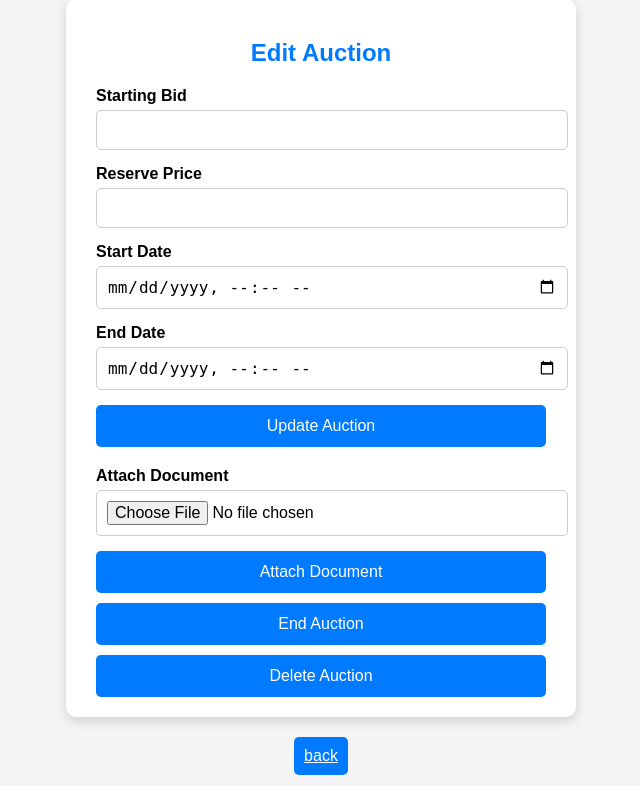
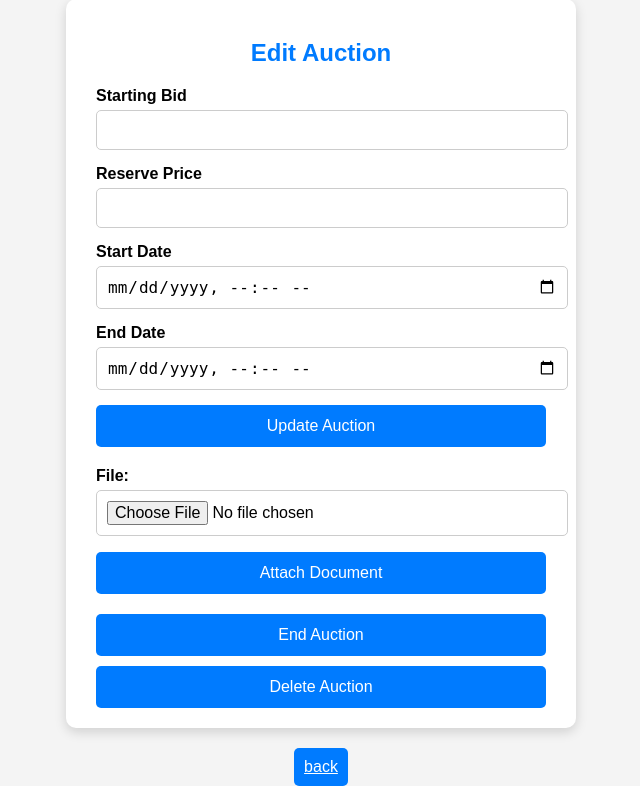
Before and after one commit to AliAlabed1/real_estate_online_system, a Django app: template auctions/templates/auctions/edit_auction.html in a window 1280 px wide. Shown: the part 121-907 px from the top of the page, without its empty margins (319-959 px from the left). Run offline with Django 5.2, Linux system fonts and the light colour scheme; the template is opened without the code that fills it: values that come from a table or form of the project are taken from there, others are empty.

Commit message:
edit some stuffs

```diff
--- a/IS499_Project/settings.py
+++ b/IS499_Project/settings.py
@@ -78,7 +78,7 @@ WSGI_APPLICATION = 'IS499_Project.wsgi.application'
 DATABASES = {
     'default': {
         'ENGINE': 'django.db.backends.postgresql',
-        'NAME': 'is499_db',
+        'NAME': 'is499',
         'USER': 'ALI',
         'PASSWORD': '12345',
         'HOST': 'localhost',  # Or the host where your PostgreSQL is running
--- a/auctions/templates/auctions/edit_auction.html
+++ b/auctions/templates/auctions/edit_auction.html
@@ -158,24 +158,19 @@
             </form>
 
             <!-- Document Section -->
-            <form  method="post" enctype="multipart/form-data" style="margin-top: 20px;">
+            <form style="margin-top:20px;margin-bottom: 20px;" method="post" enctype="multipart/form-data" style="margin-top: 20px;">
                 {% csrf_token %}
                 {% if auction.document %}
                     <div style="margin-bottom: 20px; width: 100%;">
                         <a  href="{% url 'download_document' auction.id %}" class="btn" target="_blank">Show Document</a>
                     </div>
-                    <button type="button" class="btn" style="margin-top: 10px;" onclick="toggleFileInput()">Change Document</button>
+
                 {% else %}
-                    <div class="form-group">
-                        <label for="file">Attach Document</label>
-                        <input type="file" name="file" id="file" required>
-                    </div>
-                    <button class="btn" type="submit" name="upload_document">Attach Document</button>
+
                 {% endif %}
-                <div id="file-input-container" class="form-group hidden">
-                    <label for="file">Choose New Document</label>
-                    <input type="file" name="file" id="file" required>
-                    <button class="btn" type="submit" name="upload_document">Upload Document</button>
+                <div id="file-input-container" class="form-group ">
+                    {{ form.as_p }}
+                    <button type="submit" name="upload_document">Attach Document</button>
                 </div>
             </form>
 
--- a/auctions/views.py
+++ b/auctions/views.py
@@ -52,6 +52,7 @@ def edit_auction(request, auction_id):
         return redirect('home')
 
     if request.method == 'POST':
+        print(request.FILES)
         # Handle auction updates
         if 'update' in request.POST:
             auction.starting_bid = request.POST.get('starting_bid')
@@ -82,7 +83,6 @@ def edit_auction(request, auction_id):
                 document, created = Document.objects.get_or_create(auction=auction)
                 document.file = form.cleaned_data['file']
                 document.save()
-                messages.success(request, "Document uploaded successfully!")
                 return redirect('edit_auction', auction_id=auction.id)
     else:
         form = DocumentForm()
@@ -145,7 +145,7 @@ def auction_details_view(request, auction_id):
 def download_document(request, auction_id):
     # Fetch the document associated with the auction
     document = get_object_or_404(Document, auction__id=auction_id)
-    print(document.file)
+
     path = f'{os.getcwd()}/{document.file}'
     document.file = path
     try:
--- a/users/templates/pages/auctions_oversight.html
+++ b/users/templates/pages/auctions_oversight.html
@@ -134,7 +134,7 @@
                     <p><strong>Ends:</strong> {{ auction.end_date }}</p>
                     <p>
                         <strong>Seller:</strong>
-                        <a href="{% url 'user_details' auction.seller.id %}" class="seller-link">
+                        <a style="color: black;" href="{% url 'user_details' auction.seller.id %}" class="seller-link">
                             {{ auction.seller.username }}
                         </a>
                     </p>
--- a/users/urls.py
+++ b/users/urls.py
@@ -9,6 +9,5 @@ urlpatterns = [
     path('manage_users/', views.manage_users_view, name='manage_users'),
     path('auctions_oversight/', views.auctions_oversight_view, name='auctions_oversight'),
     path('reporting_analytics/', views.reporting_analytics_view, name='reporting_analytics'),
-    path('manage_users/', views.manage_users_view, name='manage_users'),
     path('user_details/<int:user_id>/', views.user_details_view, name='user_details'),
 ]
```
Also changed, not shown: 2 other files.
